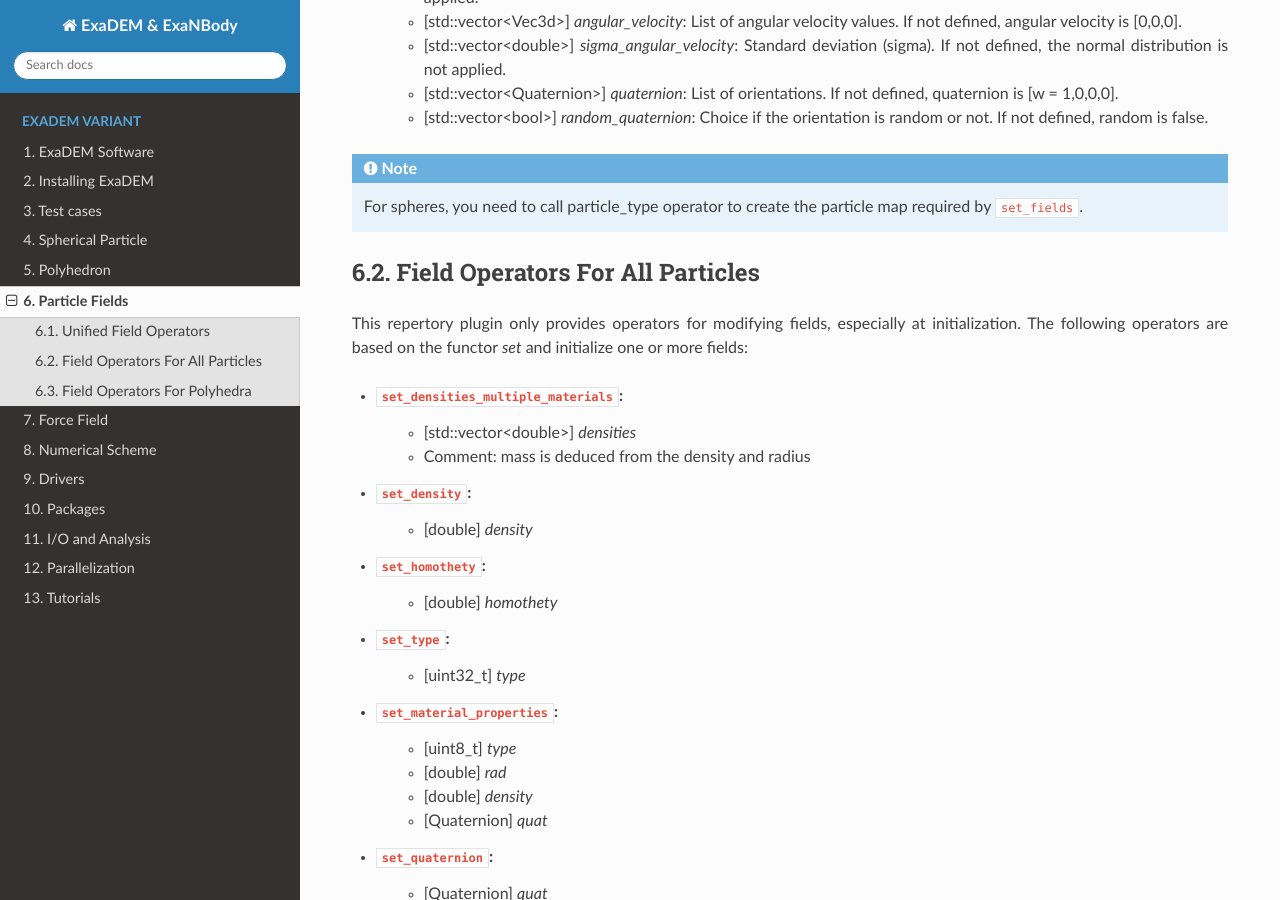
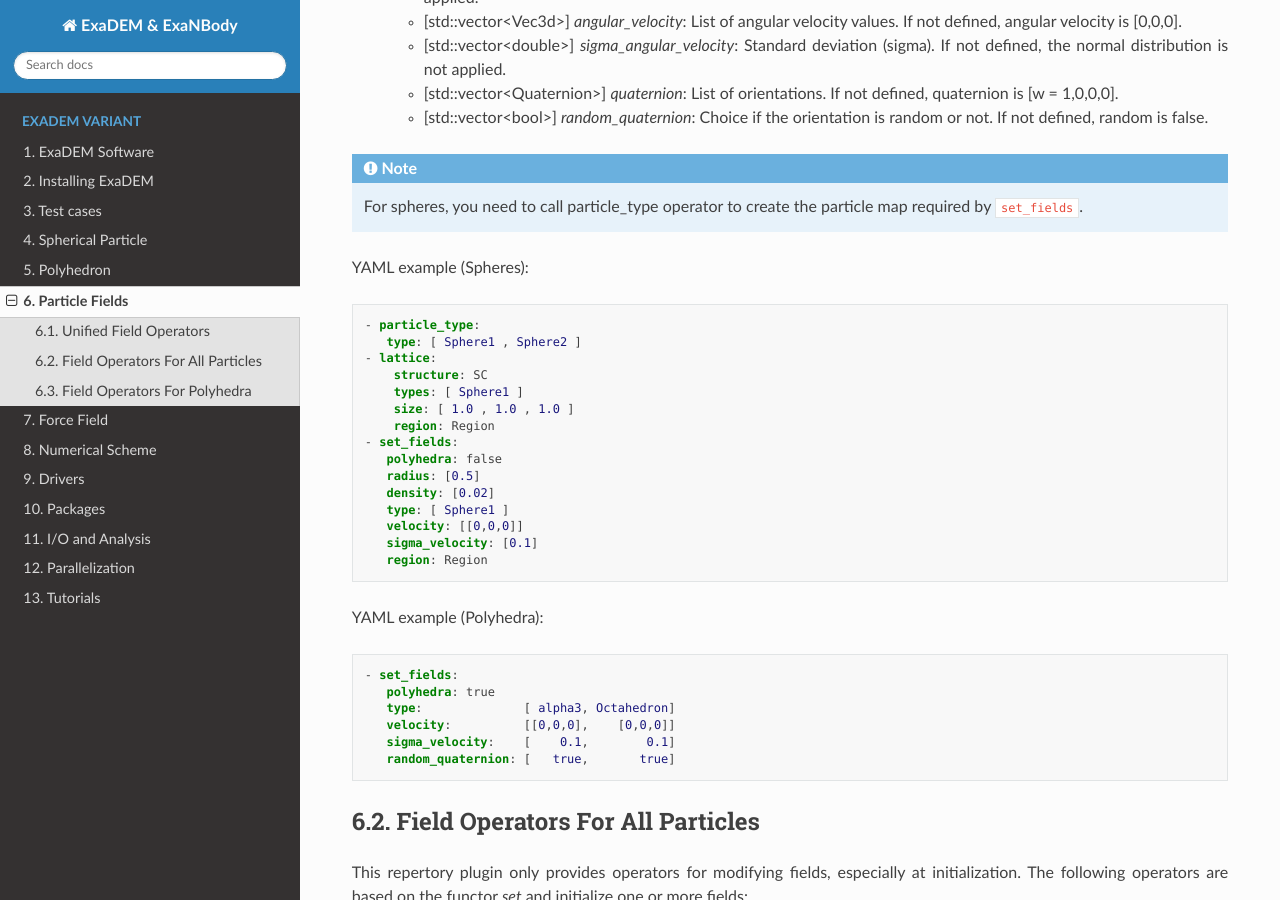
Before and after one commit to Collab4exaNBody/doc_exaDEM, a Sphinx documentation site: the page built from docs/source/project_exaDEM/Fields.rst, in a window 1280 px wide and 900 px high, scrolled down 709 px. Built offline with Sphinx 7.4.7 and the Read the Docs theme 3.1.0, drawn with Linux system fonts in a browser that asks for light colours.

Commit message:
Update Fields.rst

```diff
--- a/docs/source/project_exaDEM/Fields.rst
+++ b/docs/source/project_exaDEM/Fields.rst
@@ -28,6 +28,37 @@
 .. note::
 
   For spheres, you need to call particle_type operator to create the particle map required by ``set_fields``.
+
+YAML example (Spheres):
+
+.. code-block:: yaml
+
+  - particle_type:
+     type: [ Sphere1 , Sphere2 ]
+  - lattice:
+      structure: SC
+      types: [ Sphere1 ]
+      size: [ 1.0 , 1.0 , 1.0 ]
+      region: Region
+  - set_fields:
+     polyhedra: false
+     radius: [0.5]
+     density: [0.02]
+     type: [ Sphere1 ]
+     velocity: [[0,0,0]]
+     sigma_velocity: [0.1]
+     region: Region
+
+YAML example (Polyhedra):
+
+.. code-block:: yaml
+
+  - set_fields:
+     polyhedra: true
+     type:              [ alpha3, Octahedron]
+     velocity:          [[0,0,0],    [0,0,0]]
+     sigma_velocity:    [    0.1,        0.1]
+     random_quaternion: [   true,       true]
 
 Field Operators For All Particles
 ---------------------------------
```
